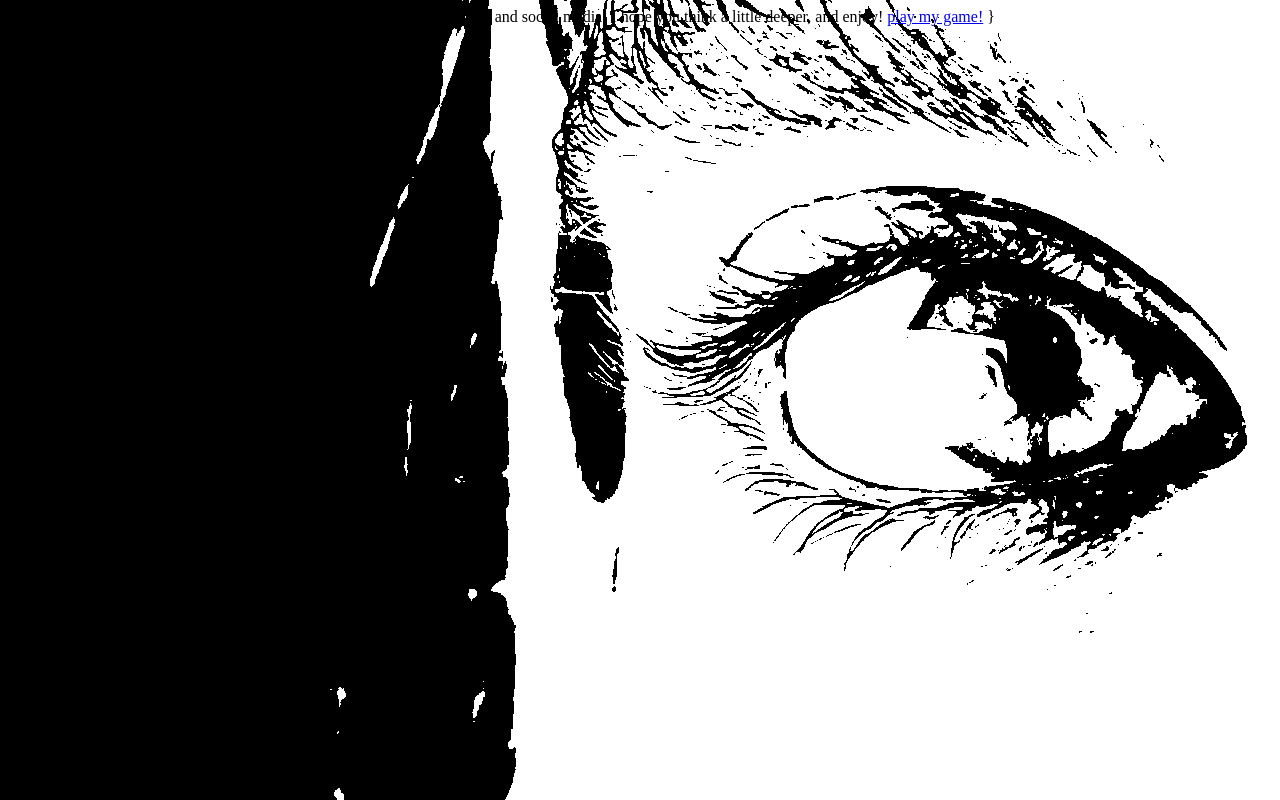
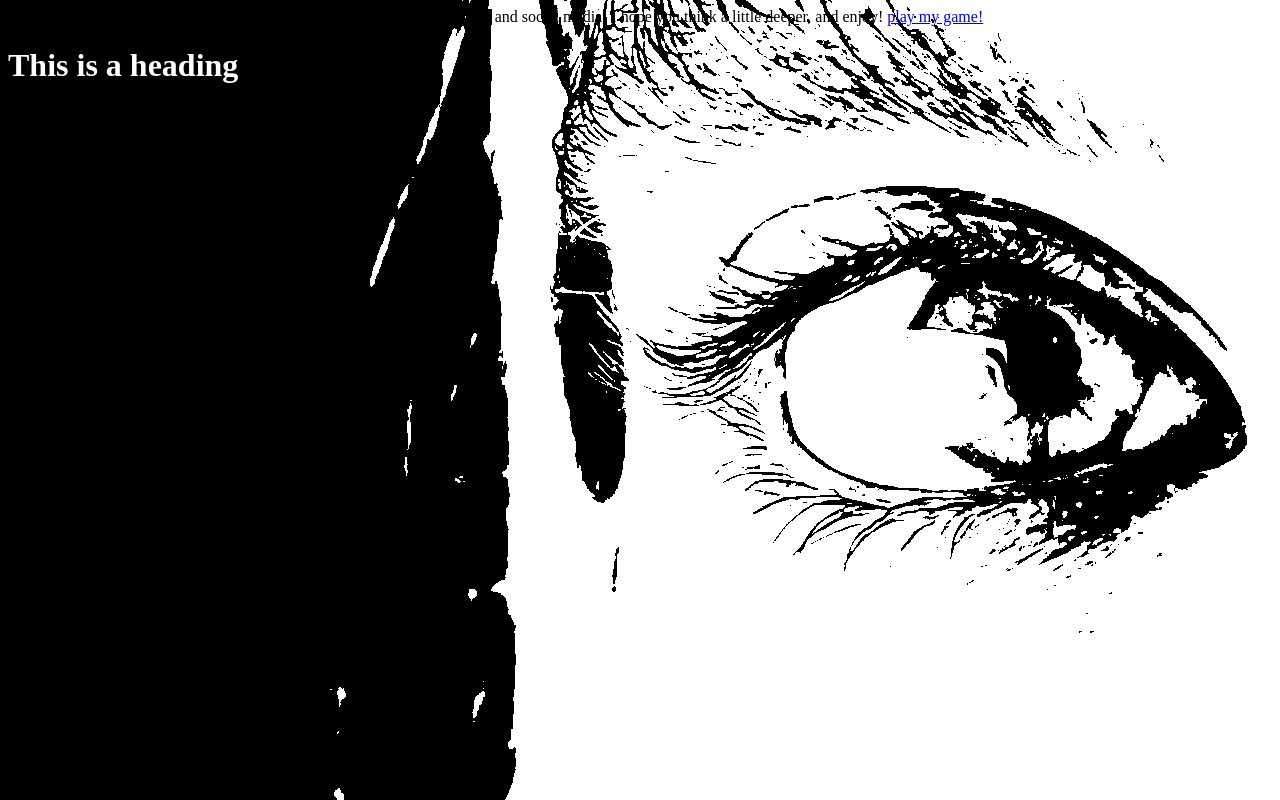
Before and after one commit to jberkman15/twine, a plain HTML site: page index.html in a window 1280 px wide. Drawn offline with Linux system fonts and the light colour scheme.

Commit message:
Update index.html

```diff
--- a/index.html
+++ b/index.html
@@ -15,5 +15,6 @@ body {
    Here is a link to my game! It is all about our relationship with technology and social media! I hope you think a little deeper, and enjoy!
 
  <a href="https://github.com/jberkman15/twine/game/julias_story (1).html">play my game!</a>
+<h1 style="color:white;">This is a heading</h1>
 }
 <html>
```
